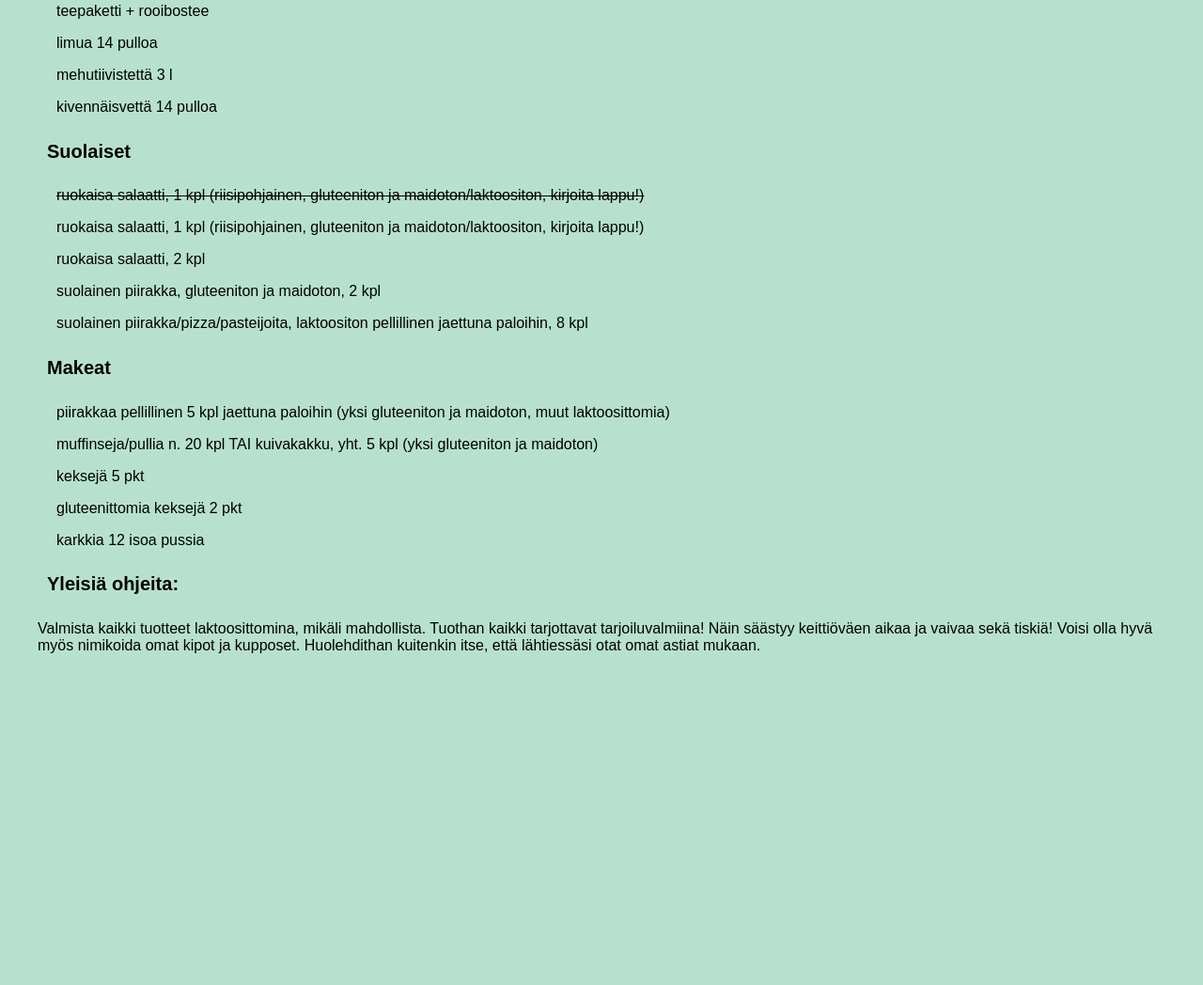
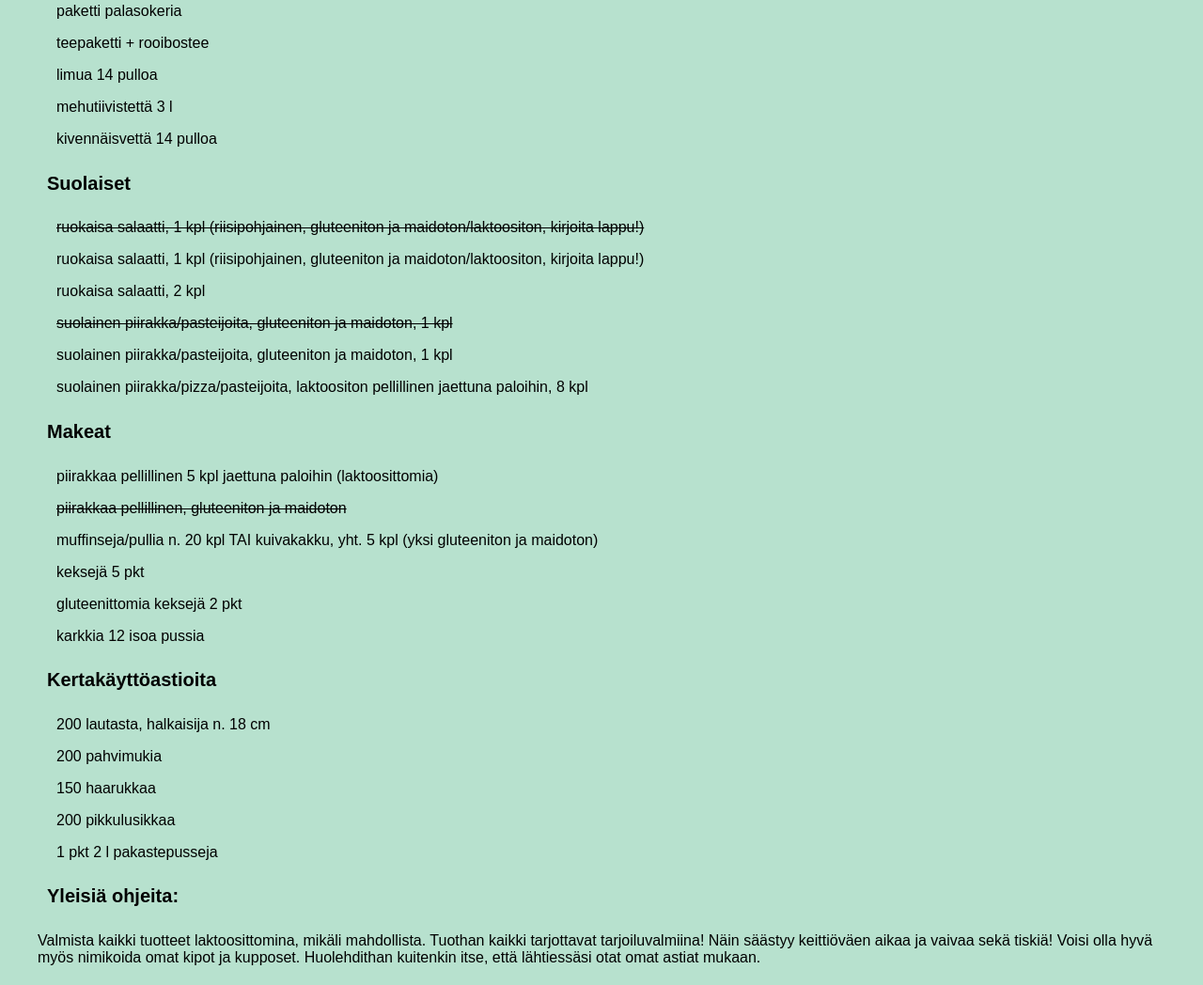
Before and after one commit to HeliTT/heliTT.github.io, a plain HTML site: page index.html in a window 1280 px wide. Shown: the part 223-1271 px from the top of the page at 94% size. Before the commit the page ends 939 px from the top, so only its background shows below. Drawn offline with Linux system fonts and the light colour scheme.

Commit message:
Add files via upload

```diff
--- a/index.html
+++ b/index.html
@@ -44,6 +44,7 @@
 <h2> Juomat </h2>
 <p>kahvia 3 pkt</p>
 <p>3 l laktoositonta maitoa</p>
+<p> paketti palasokeria</p>
 <p>teepaketti + rooibostee</p>
 <p>limua 14 pulloa </p>
 <p>mehutiivistettä 3 l </p>
@@ -54,18 +55,25 @@
 <p class='taken'>ruokaisa salaatti, 1 kpl (riisipohjainen, gluteeniton ja maidoton/laktoositon, kirjoita lappu!)</p>
 <p>ruokaisa salaatti, 1 kpl (riisipohjainen, gluteeniton ja maidoton/laktoositon, kirjoita lappu!)</p>
 <p>ruokaisa salaatti, 2 kpl</p>
-<p>suolainen piirakka, gluteeniton ja maidoton, 2 kpl</p>
+<p class='taken'>suolainen piirakka/pasteijoita, gluteeniton ja maidoton, 1 kpl</p>
+<p class>suolainen piirakka/pasteijoita, gluteeniton ja maidoton, 1 kpl</p>
 <p>suolainen piirakka/pizza/pasteijoita, laktoositon pellillinen jaettuna paloihin, 8 kpl</p>
 
 
 <h2>Makeat</h2>
-<p>piirakkaa pellillinen 5 kpl jaettuna paloihin (yksi gluteeniton ja maidoton, muut laktoosittomia)</p>
+<p>piirakkaa pellillinen 5 kpl jaettuna paloihin (laktoosittomia)</p>
+<p class='taken'>piirakkaa pellillinen, gluteeniton ja maidoton</p>
 <p>muffinseja/pullia n. 20 kpl TAI kuivakakku, yht. 5 kpl (yksi gluteeniton ja maidoton)
 <p>keksejä 5 pkt </p>
 <p>gluteenittomia keksejä 2 pkt</p>
 <p>karkkia 12 isoa pussia</p>
 
-
+<h2>Kertakäyttöastioita</h2>
+<p>200 lautasta, halkaisija n. 18 cm</p>
+<p>200 pahvimukia</p>
+<p>150 haarukkaa</p>
+<p>200 pikkulusikkaa</p>
+<p> 1 pkt 2 l pakastepusseja </p>
 
 <h2>Yleisiä ohjeita:</h2>
 Valmista kaikki tuotteet laktoosittomina, mikäli mahdollista. Tuothan kaikki tarjottavat tarjoiluvalmiina! Näin säästyy keittiöväen aikaa ja vaivaa sekä tiskiä! Voisi olla hyvä myös nimikoida omat kipot ja kupposet. Huolehdithan kuitenkin itse, että lähtiessäsi otat omat astiat mukaan.
```
